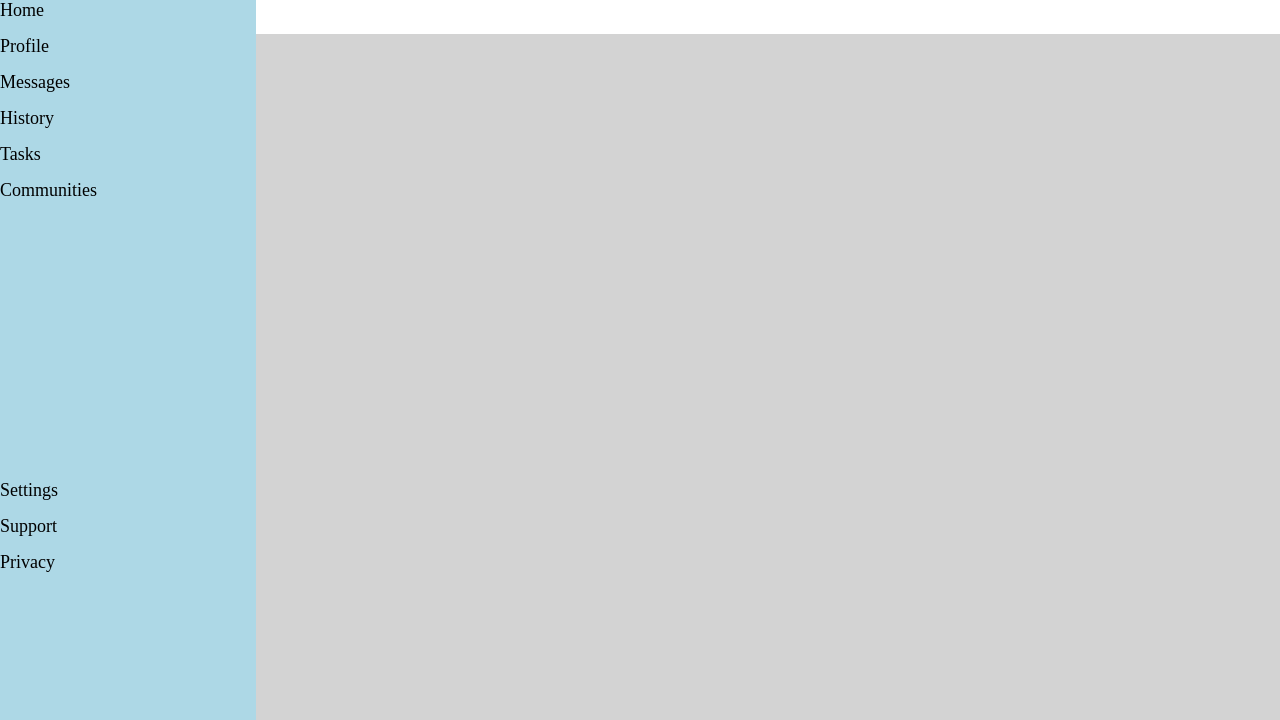
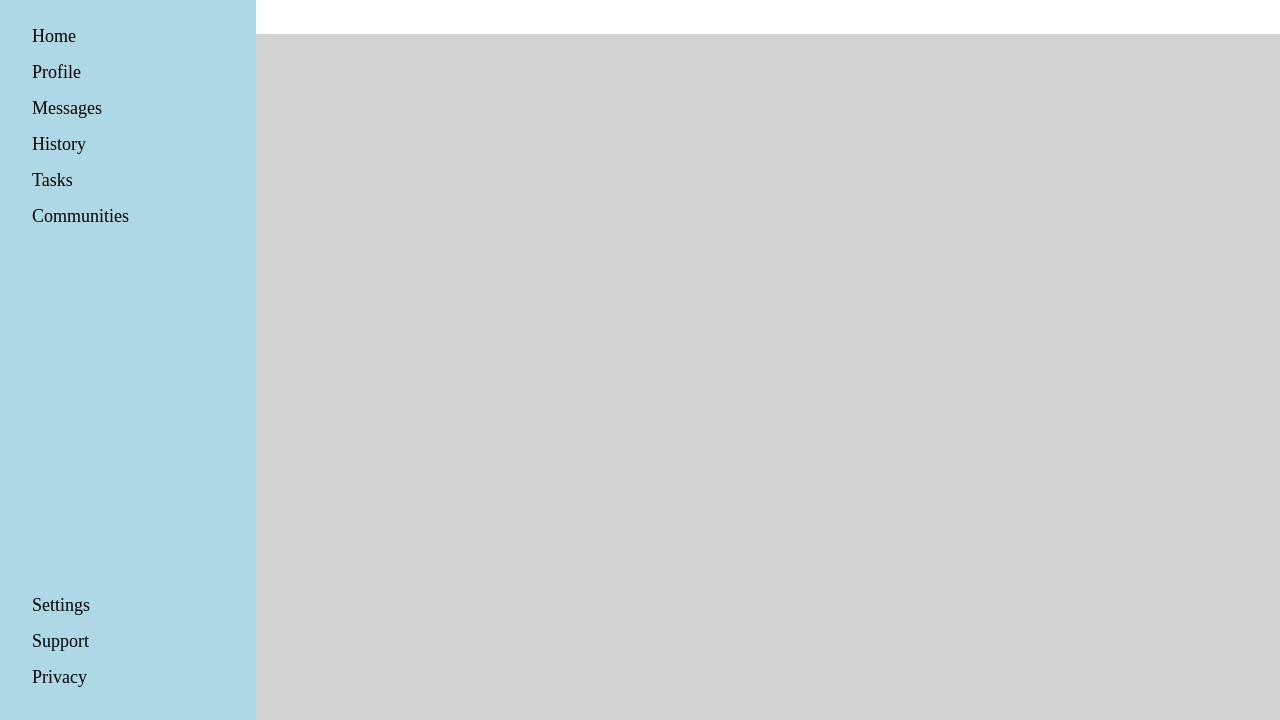
Before and after one commit to z4le3c/admin-dashboard, a plain HTML site: page index.html in a window 1280 px wide. Shown: the part 80-800 px from the top of the page. Drawn offline with Linux system fonts and the light colour scheme.

Commit message:
fix:sidebar padding

```diff
--- a/style.css
+++ b/style.css
@@ -14,6 +14,7 @@ body {
     grid-column: 1;
     grid-row: 1 / 3;
     background: lightblue;
+    padding: 3.2rem;
 
     display: grid;
     grid-template-rows: 1fr 6fr 3fr;
@@ -31,6 +32,8 @@ body {
 }
 
 .sidebar-section > .secundary {
+    align-self: end;
+
     display: grid;
     grid-template-rows: repeat(3, 1fr);
     gap: 1.5rem;
```
